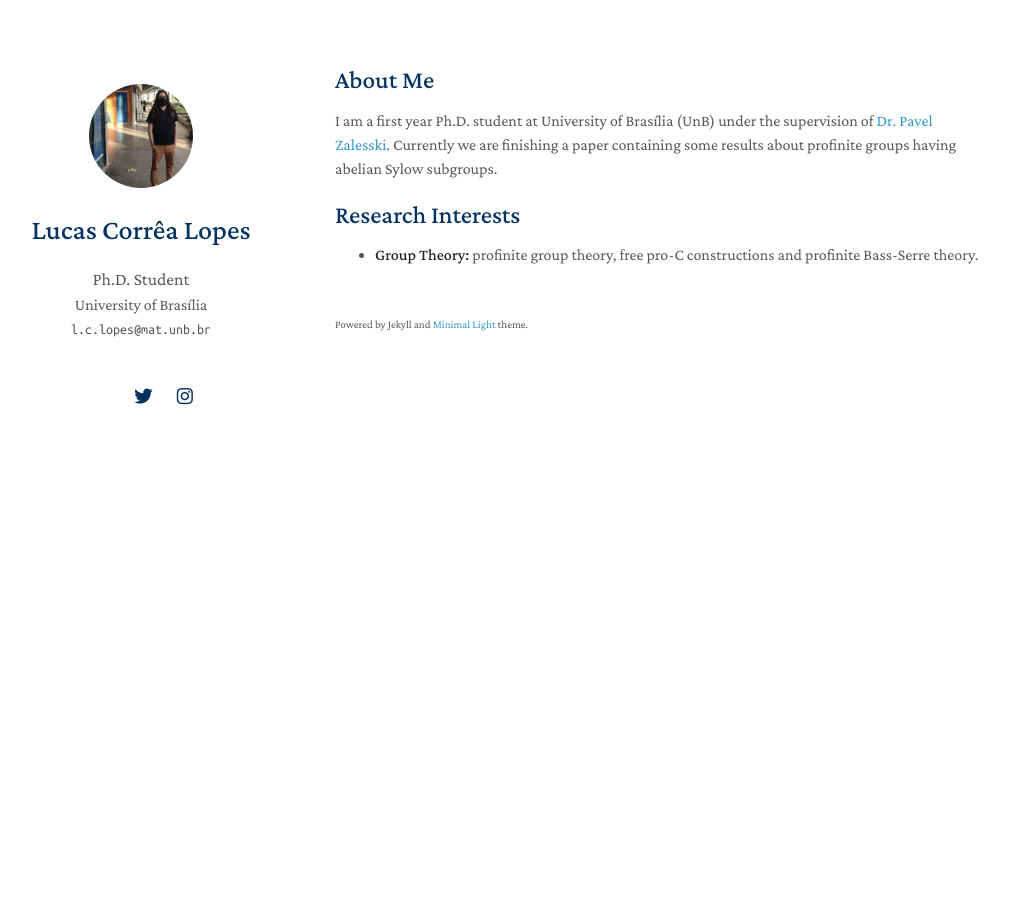
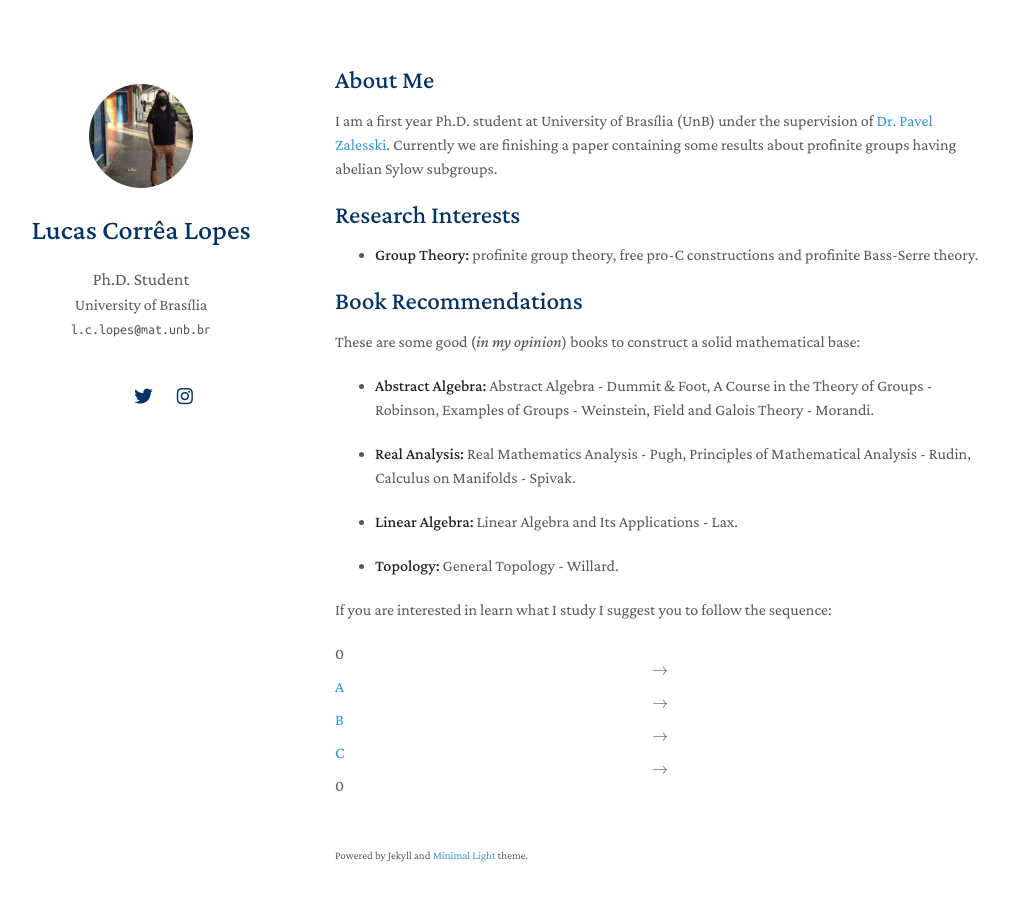
Before and after one commit to lcorrealopes/home, a Jekyll site: the page built from index.md, in a window 1280 px wide and 936 px high. Shown: the top 901 px of the window, without its empty margins (135-1144 px from the left). Built offline with Jekyll 4.4.1, drawn with Linux system fonts in a browser that asks for light colours; nearby versions of some CDN libraries; a style sheet for code colours, icons or effects is not loaded; our own code applies the rules of GitHub Pages for plain Markdown files.

Commit message:
Update index.md

```diff
--- a/index.md
+++ b/index.md
@@ -9,3 +9,19 @@ I am a first year Ph.D. student at University of Brasília (UnB) under the super
 ## Research Interests
 
 - **Group Theory:** profinite group theory, free pro-C constructions and profinite Bass-Serre theory.
+
+## Book Recommendations
+
+These are some good (*in my opinion*) books to construct a solid mathematical base:
+
+- **Abstract Algebra:** Abstract Algebra - Dummit & Foot, A Course in the Theory of Groups - Robinson, Examples of Groups - Weinstein, Field and Galois Theory - Morandi.
+
+- **Real Analysis:** Real Mathematics Analysis - Pugh, Principles of Mathematical Analysis - Rudin, Calculus on Manifolds - Spivak.
+
+- **Linear Algebra:** Linear Algebra and Its Applications - Lax.
+
+- **Topology:** General Topology - Willard.
+
+If you are interested in learn what I study I suggest you to follow the sequence:
+
+0 <math display="block" xmlns="http://www.w3.org/1998/Math/MathML"><mo>→</mo></math> <a href="https://link.springer.com/book/10.1007/978-3-642-61856-7">A</a> <math display="block" xmlns="http://www.w3.org/1998/Math/MathML"><mo>→</mo></math> <a href="https://link.springer.com/book/10.1007/978-3-642-01642-4">B</a> <math display="block" xmlns="http://www.w3.org/1998/Math/MathML"><mo>→</mo></math> <a href="https://link.springer.com/book/10.1007/978-3-319-61199-0">C</a> <math display="block" xmlns="http://www.w3.org/1998/Math/MathML"><mo>→</mo></math> 0
```
